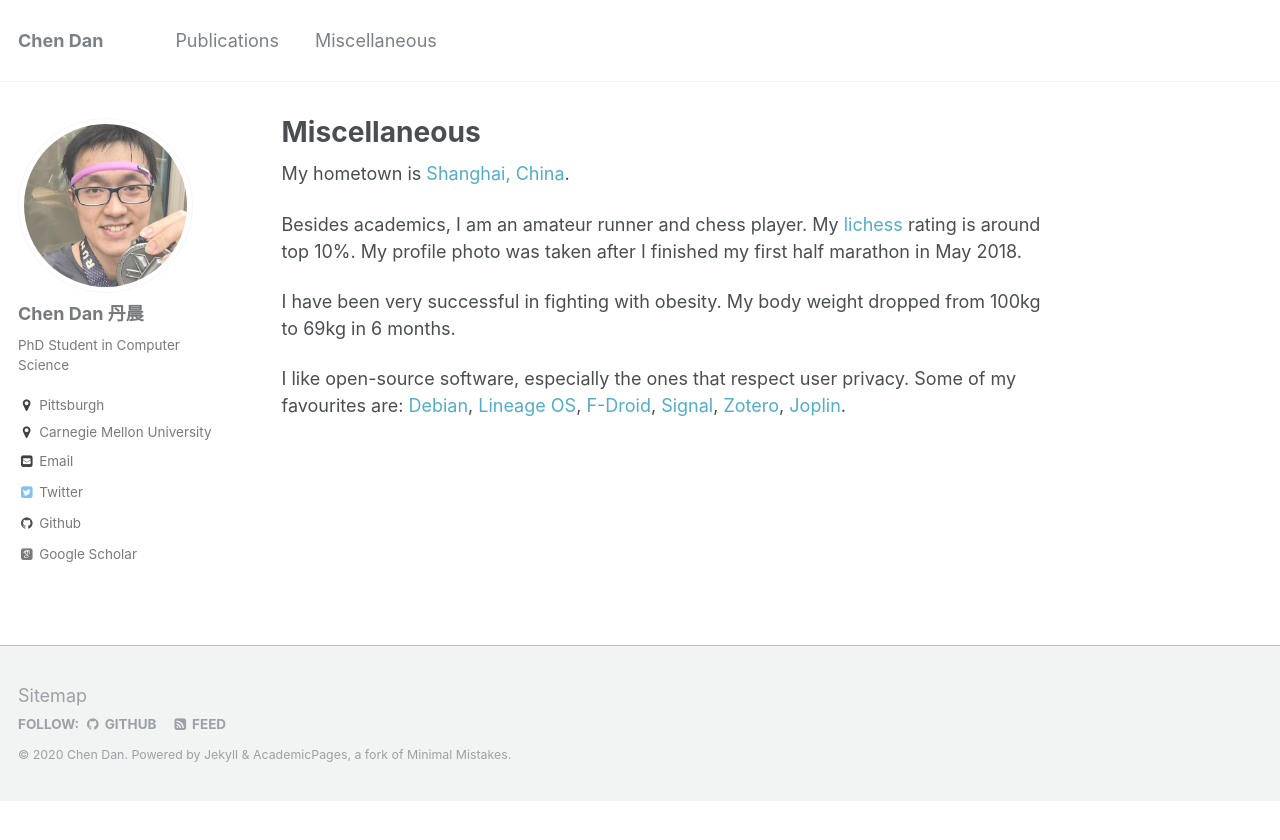
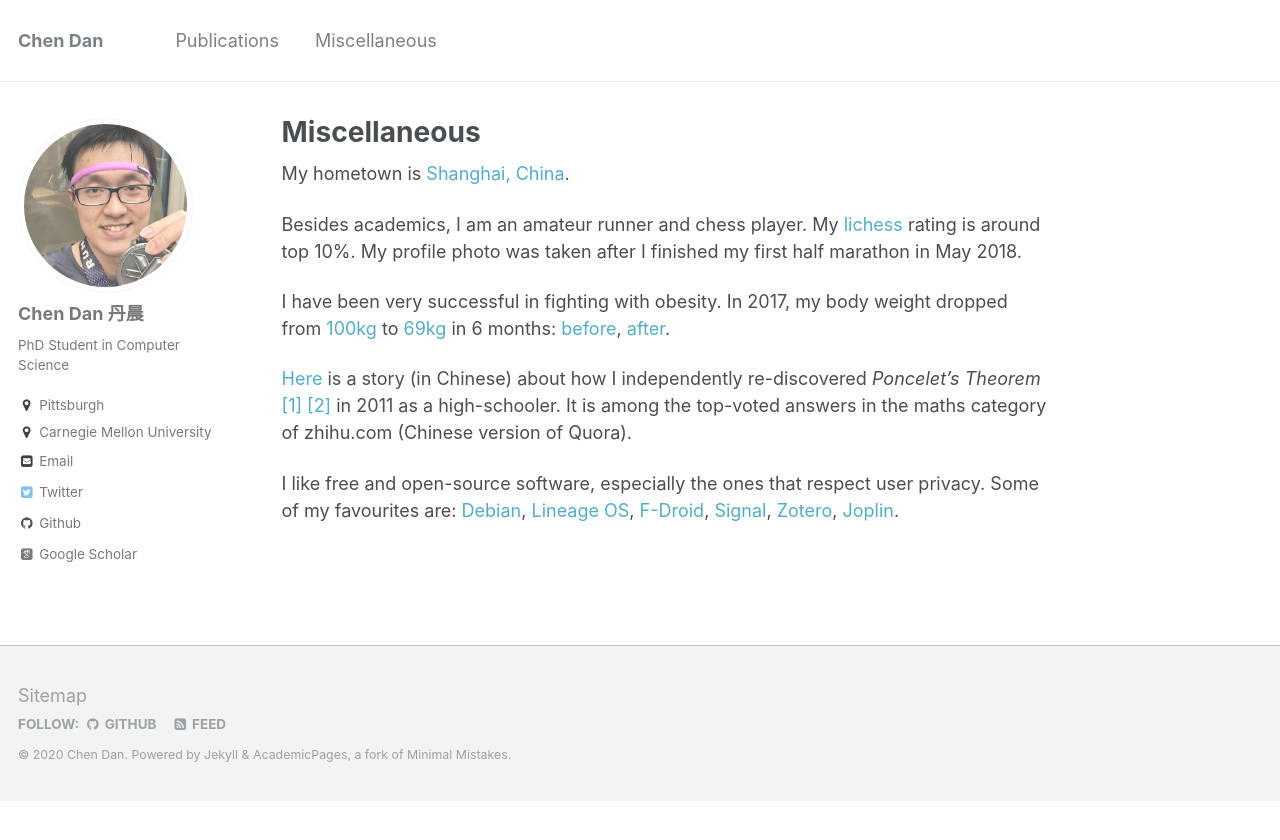
Before and after one commit to ChenDanCMU/chendancmu.github.io, a Jekyll site: the page built from _pages/miscellaneous.md, in a window 1280 px wide. Shown: the top 840 px of the page. Built offline with Jekyll 4.4.1, drawn with Linux system fonts in a browser that asks for light colours; some web fonts are replaced.

```diff
--- a/_pages/miscellaneous.md
+++ b/_pages/miscellaneous.md
@@ -8,9 +8,11 @@ My hometown is [Shanghai, China](https://en.wikipedia.org/wiki/Shanghai).
 
 Besides academics, I am an amateur runner and chess player. My [lichess](https://lichess.org/) rating is around top 10%. My profile photo was taken after I finished my first half marathon in May 2018.
 
-I have been very successful in fighting with obesity. My body weight dropped from 100kg to 69kg in 6 months.
+I have been very successful in fighting with obesity. In 2017, my body weight dropped from [100kg](https://chendancmu.github.io/files/photos/100.jpeg) to [69kg](https://chendancmu.github.io/files/photos/69.jpeg) in 6 months: [before](https://chendancmu.github.io/files/photos/before.jpeg),  [after](https://chendancmu.github.io/files/photos/after.jpeg).
 
-I like open-source software, especially the ones that respect user privacy. Some of my favourites are: [Debian](https://www.debian.org/), [Lineage OS](https://lineageos.org/), [F-Droid](https://f-droid.org/), [Signal](https://www.signal.org/), [Zotero](https://www.zotero.org/), [Joplin](https://joplinapp.org/).
+[Here](https://www.zhihu.com/question/49249958/answer/115964465) is a story (in Chinese) about how I independently re-discovered *Poncelet's Theorem* [[1]](http://user.math.uzh.ch/halbeisen/publications/pdf/poncelet.pdf) [[2]](https://mathworld.wolfram.com/PonceletsPorism.html) in 2011 as a high-schooler. It is among the top-voted answers in the maths category of zhihu.com (Chinese version of Quora).
+
+I like free and open-source software, especially the ones that respect user privacy. Some of my favourites are: [Debian](https://www.debian.org/), [Lineage OS](https://lineageos.org/), [F-Droid](https://f-droid.org/), [Signal](https://www.signal.org/), [Zotero](https://www.zotero.org/), [Joplin](https://joplinapp.org/).
 
 {% if author.googlescholar %}
   You can also find my articles on <u><a href="{{author.googlescholar}}">my Google Scholar profile</a>.</u>
```
Also changed, not shown: _pages/about.md (+1 -1 lines), files/photos/100.jpeg (added), files/photos/69.jpeg (added), files/photos/after.jpeg (added), files/photos/before.jpeg (added), 2 other files.
